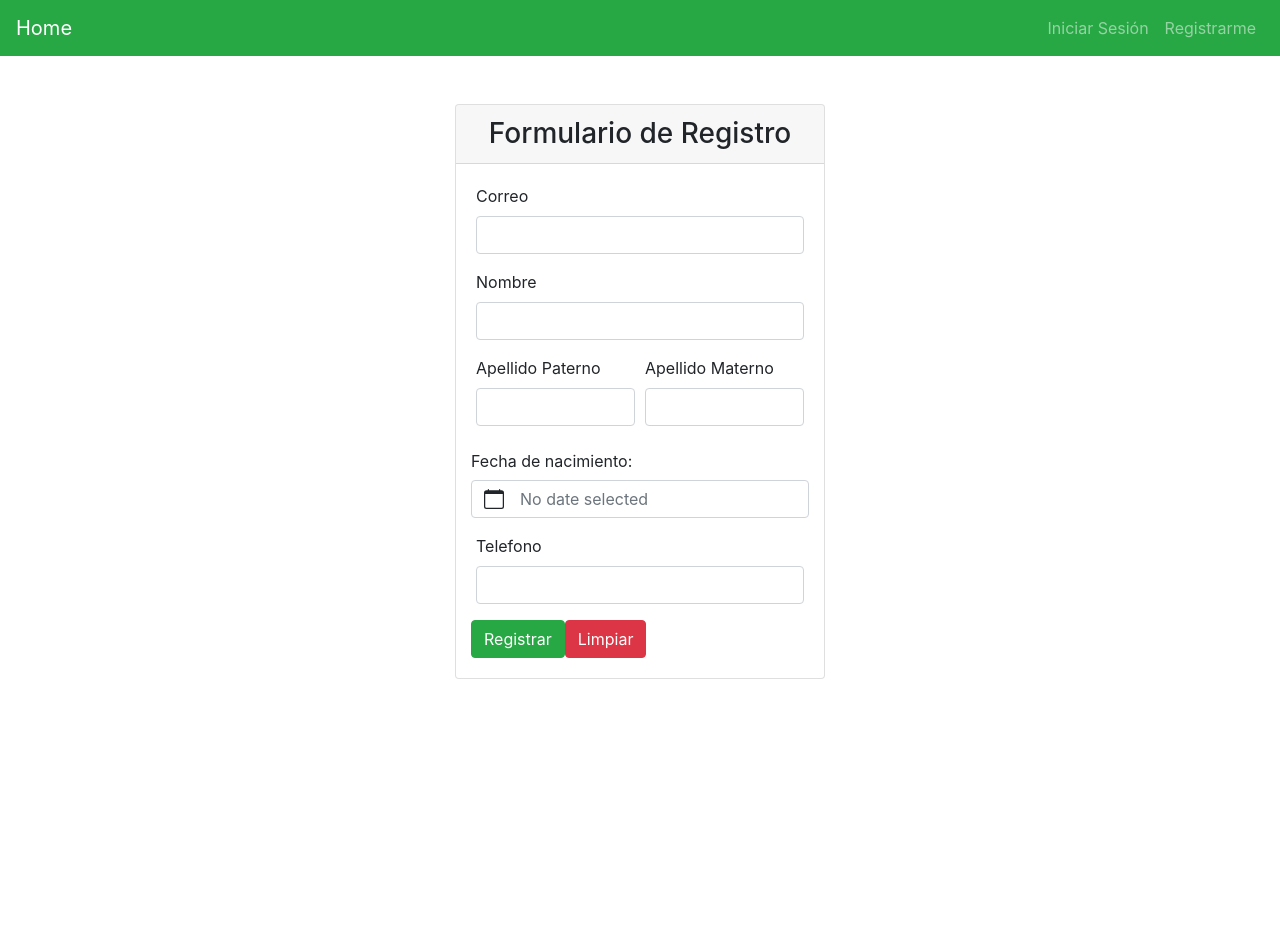
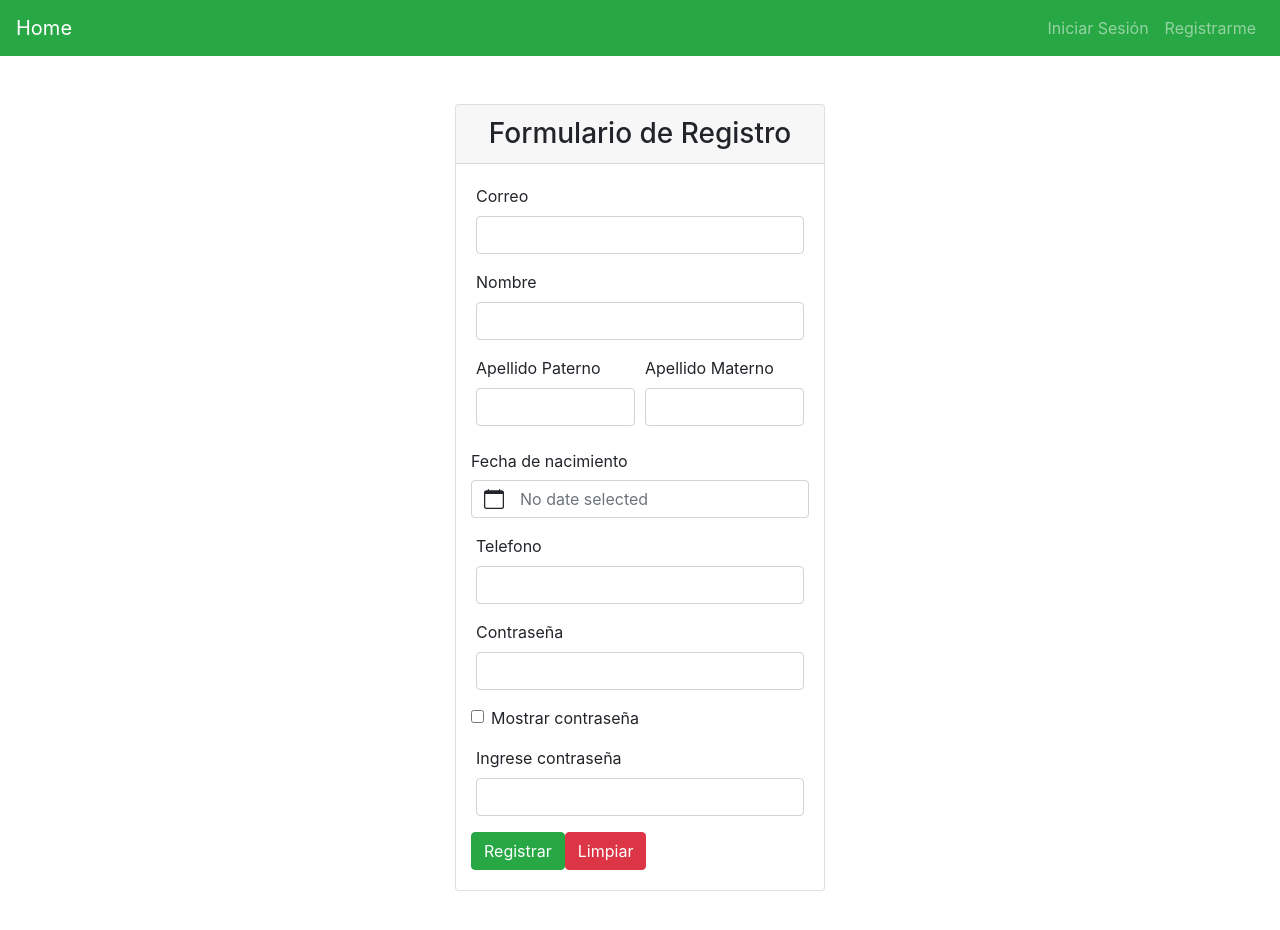
Before and after one commit to GustavoVargasLopez/DiarioInteligente, a Vue app in the folder frontend/: page /register in a window 1280 px wide. Shown: the top 930 px of the page. Before the commit the page ends 800 px from the top, so only its background shows below. Built offline with nearby package versions, Linux system fonts and the light colour scheme.

Commit message:
Version 3.1 del proyecto

```diff
--- a/frontend/src/views/Auth/Register.vue
+++ b/frontend/src/views/Auth/Register.vue
@@ -55,7 +55,7 @@
       </div>
 
 
-      <b-form-group id="input-group-6" label-cols-md="12" label="Fecha de nacimiento:" label-for="input-6">
+      <b-form-group id="input-group-6" label-cols-md="12" label="Fecha de nacimiento" label-for="input-6">
         <b-form-datepicker
           v-model.trim="$v.fecha.$model" :class="{
           'is-invalid':$v.fecha.$error, 'is-valid':!$v.fecha.$invalid}">
@@ -78,7 +78,33 @@
           </div>
       </div>
 
+      <div class="form-group col-md-12">
+        <label>Contraseña</label>
+        <input type="password" id="password" class="form-control"
+        v-model.trim="$v.password.$model" :class="{
+          'is-invalid':$v.password.$error, 'is-valid':!$v.password.$invalid}">
+          <div class="valid-feedback">La contraseña es valida</div>
+          <div class="invalid-feedback">
+             <span v-if="!$v.telefono.required">La contraseña es requerida</span>
+            <span v-if="!$v.telefono.isUnique">Ingrese contraseña valida</span>
+          </div>
+      </div>
 
+      <div class="form-group form-check">
+        <input type="checkbox" id="showpassword" class="form-check-input" @click="toggleShowPassword" v-model="showpassword">
+        <label class="form-check-label" for="showpassword"> Mostrar contraseña </label>
+      </div>
+
+      <div class="form-group col-md-12">
+        <label>Ingrese contraseña</label>
+        <input type="password"  class="form-control"
+        v-model.trim="$v.repeatpassword.$model" :class="{
+          'is-invalid':$v.repeatpassword.$error, 'is-valid': (password !='')? !$v.repeatpassword.$invalid: ''}">
+          <div class="valid-feedback">Tu contraseña es identica</div>
+          <div class="invalid-feedback">
+             <span v-if="!$v.repeatpassword.sameAsPassword">La contraseña es invalida </span>
+          </div>
+      </div>
 
       <b-button  type="submit" variant="success">Registrar</b-button>
 
@@ -91,7 +117,7 @@
 </template>
 
 <script>
-import { required, email } from 'vuelidate/lib/validators'
+import { required, email, sameAs } from 'vuelidate/lib/validators'
   export default {
     name: 'RegisterForm',
     data() {
@@ -102,6 +128,9 @@ import { required, email } from 'vuelidate/lib/validators'
          apellidom : '',
          telefono :'',
          fecha : '',
+         password:'',
+         repeatpassword:'',
+         showpassword: false,
         sex: [{ text: 'Selecciona una opcion', value: null }, 'F', 'M', ],
         show: true,
         submitStatus: null
@@ -192,6 +221,25 @@ import { required, email } from 'vuelidate/lib/validators'
           })
 
         }
+      },
+      password :{
+        required,
+        isUnique (value){
+          if(value == '' ) return true
+
+          var password_Regex = /^[A-Za-z]+$/;
+
+          return new Promise((resolve)=>{
+            setTimeout(()=>{
+              resolve(password_Regex.test(value))
+            }, 350 + Math.random() *300 )
+          })
+
+        }
+      },
+      repeatpassword:{
+        required,
+        sameAsPassword : sameAs('password')
       }
     },
 
@@ -220,6 +268,16 @@ import { required, email } from 'vuelidate/lib/validators'
         this.$nextTick(() => {
           this.show = true
         })
+      },
+      toggleShowPassword (){
+        var show = document.getElementById('password')
+        if(this.showpassword == false){
+          this.showpassword = true
+          show.type = "text"
+        }else{
+          this.showpassword = false
+          show.type = "password"
+        }
       }
      /* checkForm(evt){
         evt.preventDefault()
```
